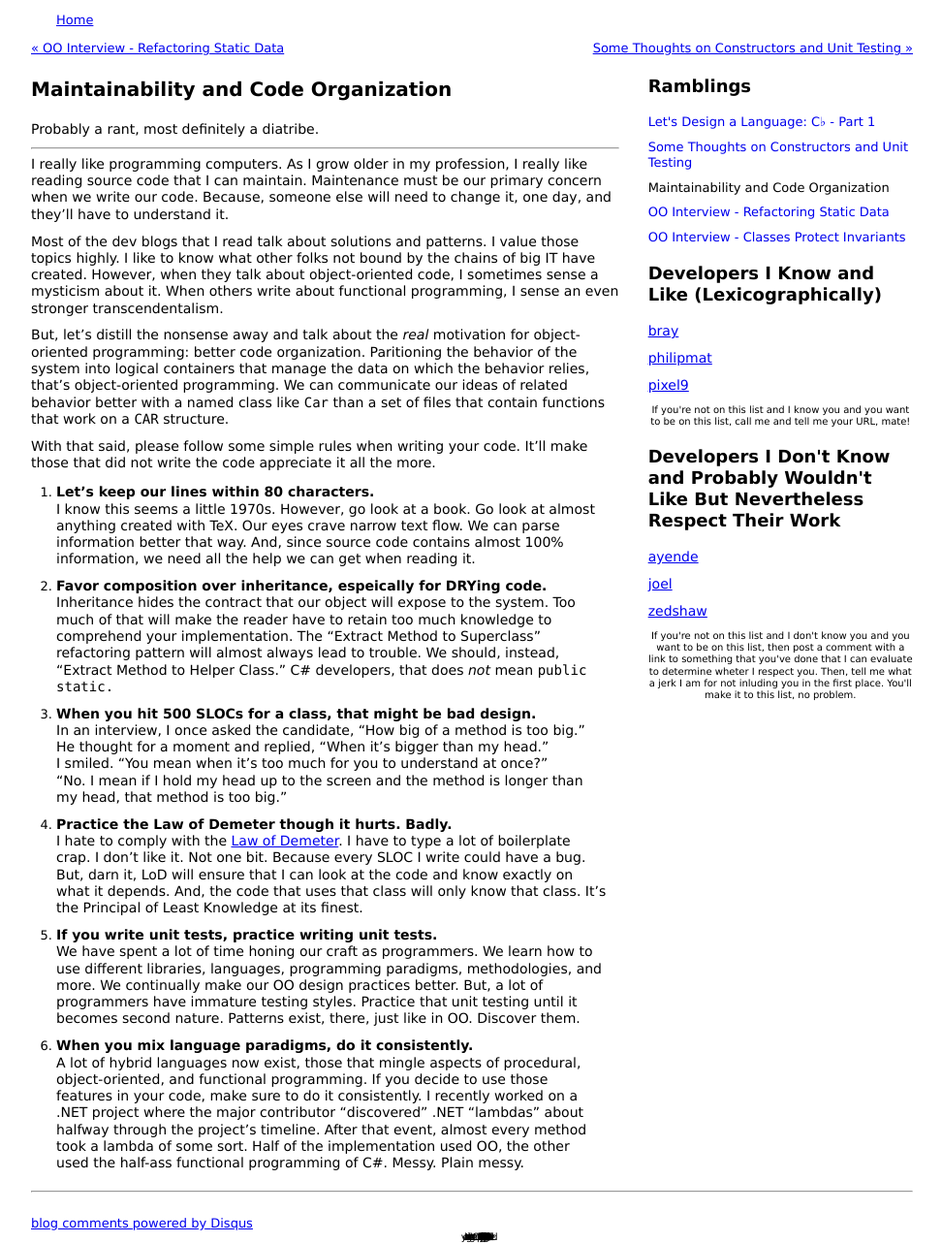
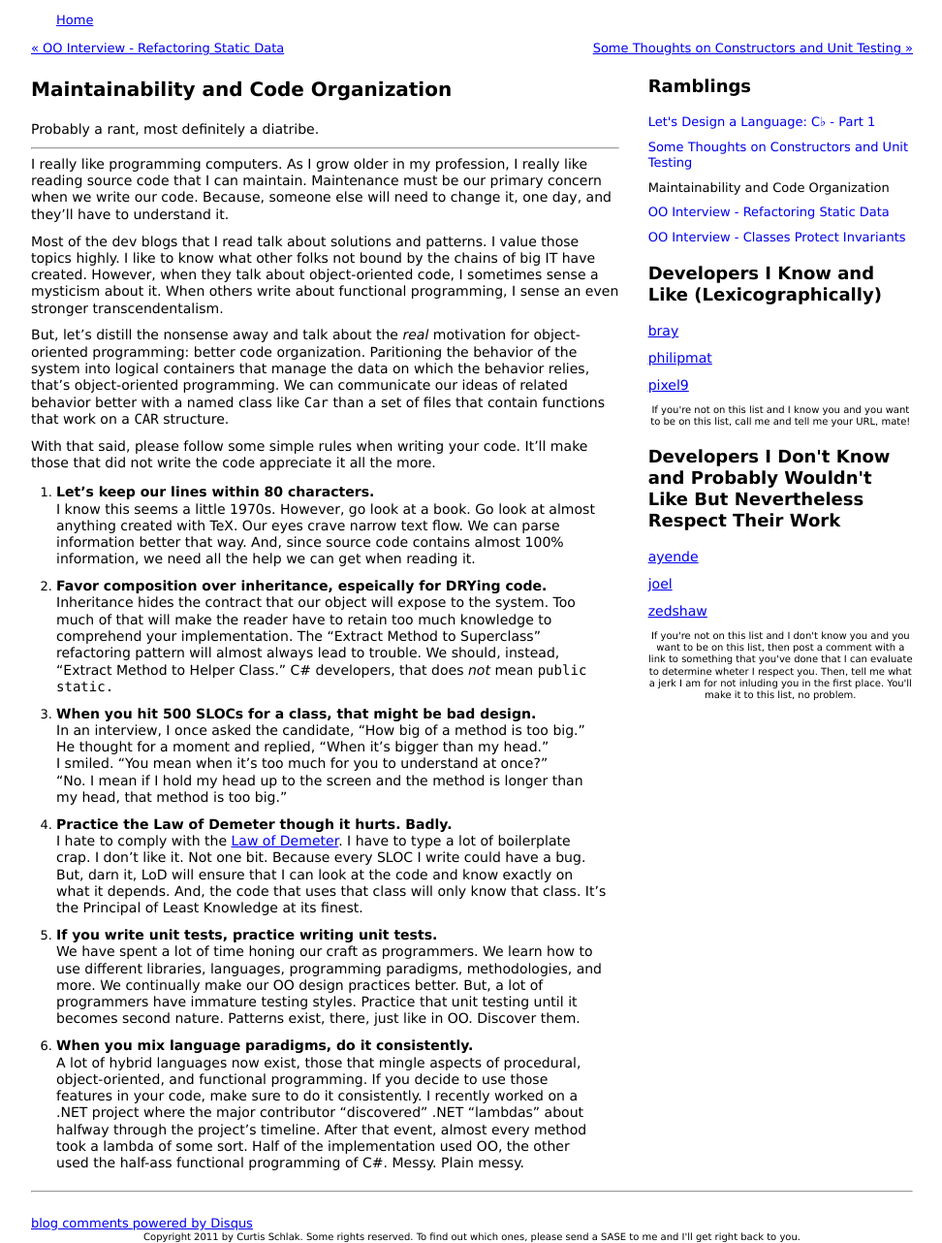
Before and after one commit to roberts-sandbox/test-realist, a Jekyll site: the page built from _posts/2011-12-08-ramble.md, in a window 1280 px wide. Shown: the whole page at 97% size, without its empty margins (153-1125 px from the left). Built offline with Jekyll 4.4.1, drawn with Linux system fonts in a browser that asks for light colours.

Commit message:
forgot yui layout. My bad.

```diff
--- a/_layouts/post.html
+++ b/_layouts/post.html
@@ -97,7 +97,7 @@
 				</script>
 				<a href="http://disqus.com" class="dsq-brlink">blog comments powered by <span class="logo-disqus">Disqus</span></a>
 			</section>
-			<footer>
+			<footer class="yui3-u-1">
 				Copyright 2011 by Curtis Schlak. Some rights reserved. To find out
 				which ones, please send a SASE to me and I'll get right back to
 				you.
```
